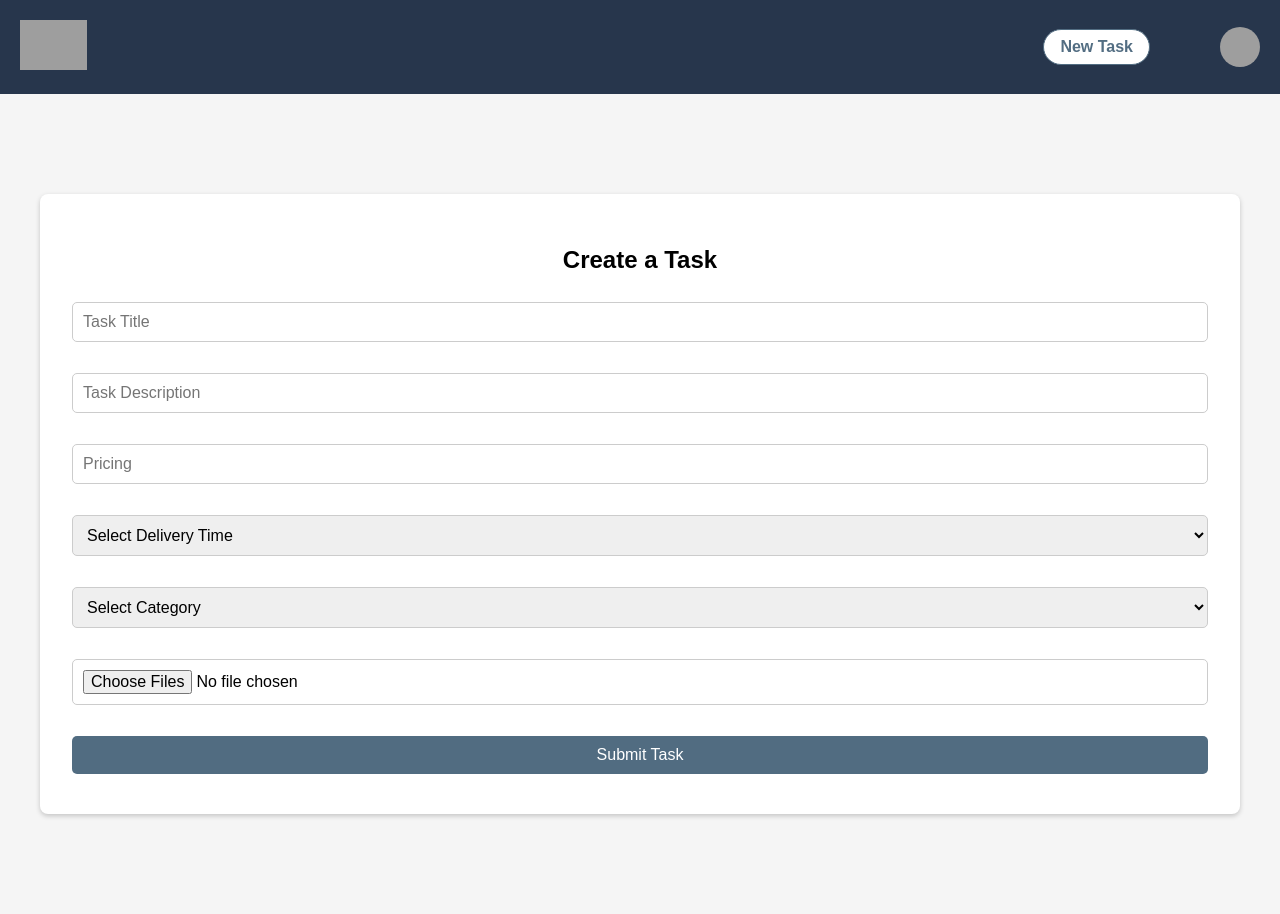
After one commit to tomasssousa/Taskly, a PHP site: page /new_task.php in a window 1280 px wide. The commit adds this page. Run offline with PHP 8.4, Linux system fonts and the light colour scheme; grey boxes are pictures that could not be loaded.

Commit message:
Adding New Task Page and connection to database (still not finished)

```diff
--- a/pages/container.css
+++ b/pages/container.css
@@ -25,7 +25,7 @@ main {
     color: black;
 }
 
-.container input, .container button {
+.container input, .container button, .container select {
     width: 100%;
     padding: 1em;
     margin: 1em 0;
--- /dev/null
+++ b/pages/new_task.css
@@ -0,0 +1,53 @@
+body {
+    margin: 0;
+    padding: 0;
+    font-family: Arial, sans-serif;
+}
+
+main {
+    width: 100%;
+    display: flex;
+    justify-content: center;
+    padding: 0 2rem;
+    box-sizing: border-box;
+}
+
+.container {
+    width: 100%;
+    max-width: 1200px;
+    padding: 2rem;
+    box-sizing: border-box;
+}
+
+form {
+    display: flex;
+    flex-direction: column;
+    gap: 15px;
+    width: 100%;
+}
+
+form input[type="text"], form input[type="file"], form select, form button {
+    width: 100%;
+    padding: 10px;
+    font-size: 16px;
+    border: 1px solid #ccc;
+    border-radius: 5px;
+    box-sizing: border-box;
+}
+
+h2 {
+    width: 100%;
+    text-align: center;
+    margin-bottom: 20px;
+}
+
+form button {
+    background-color: #516c81;
+    color: white;
+    border: none;
+    cursor: pointer;
+}
+
+form button:hover {
+    background-color: #41546a;
+}
--- /dev/null
+++ b/pages/new_task.php
@@ -0,0 +1,47 @@
+<!DOCTYPE html>
+<html lang="en">
+<head>
+    <title>Taskly | The website that solves your problems</title>
+    <meta charset="UTF-8">
+    <meta name="viewport" content="width=device-width, initial-scale=1.0">
+    <link rel="stylesheet" href="style.css">
+    <link rel="stylesheet" href="new_task.css">
+    <link rel="icon" href="../docs/logo.png" type="icon/x-icon">
+</head>
+<body>
+<?php include_once(__DIR__ . '/../components/header.php'); ?>
+    <main>
+        <div class="container">
+            <h2>Create a Task</h2>
+            <?php if (isset($_SESSION['error'])): ?>
+                <p class="error"><?= htmlspecialchars($_SESSION['error']) ?></p>
+                <?php unset($_SESSION['error']); ?>
+            <?php endif; ?>
+            <form action="../actions/action_newtask.php" method="post">
+                <input type="text" placeholder="Task Title" name="taskname" required>
+                <input type="text" placeholder="Task Description" name="taskdesc" required>
+                <input type="text" placeholder="Pricing" name="pricing" required>
+                <select name="deltime" required>
+                    <option value="" disabled selected>Select Delivery Time</option>
+                    <option value="less_than_1_day">Less than a day</option>
+                    <option value="1_2_days">1-2 days</option>
+                    <option value="less_than_a_week">Less than a week</option>
+                    <option value="more_than_a_week">More than a week</option>
+                </select>
+                <select name="category" required>
+                    <option value="" disabled selected>Select Category</option>
+                    <option value="less_than_1_day">Translation</option>
+                </select>
+                <input type="file" placeholder="Upload photo(s)" name="taskphoto[]" accept="image/*" multiple>
+                <button type="submit">Submit Task</button>
+            </form>
+        </div>
+    </main>
+    <script>
+        function toggleUserMenu() {
+            const menu = document.getElementById('userMenu');
+            menu.style.display = menu.style.display === 'block' ? 'none' : 'block';
+        }
+    </script>
+</body>
+</html>
```
Also changed, not shown: actions/action_newtask.php (added, +75 -0 lines).
